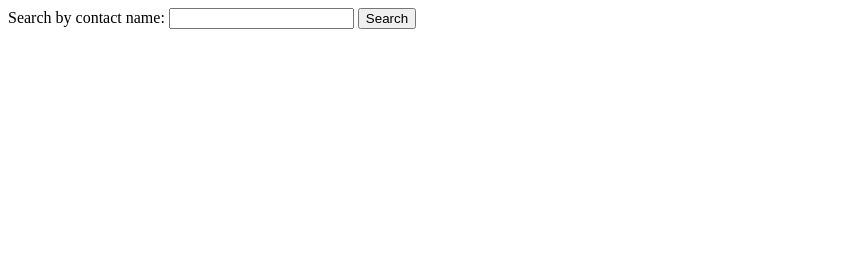
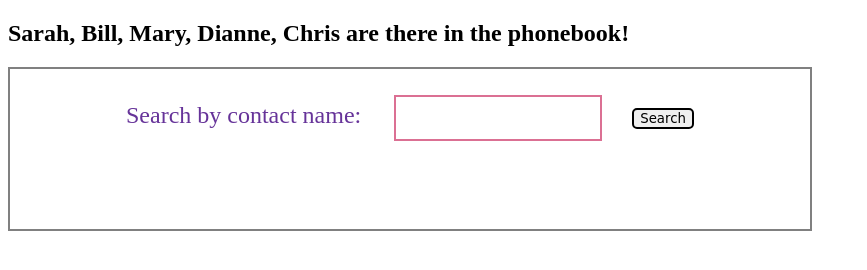
Before and after one commit to ImanMohi/practicejs, a plain HTML site: page index.htm in a window 1280 px wide. Shown: the whole page, without its empty margins (0-867 px from the left). Drawn offline with Linux system fonts and the light colour scheme.

Commit message:
using js

```diff
--- a/index.htm
+++ b/index.htm
@@ -8,12 +8,12 @@
 </head>
 <body>
     <div class="container">
-        <div>
+        <h2>Sarah, Bill, Mary, Dianne, Chris are there in the phonebook!</h2>
+        <div class="contact">
             <label for="search">Search by contact name: </label>
             <input id="search" type="text">
             <button>Search</button>
-
-<p></p
+            <p></p>
         </div>
     </div>
     <!--<script src="app.js"></script>-->
--- a/style.css
+++ b/style.css
@@ -1,4 +1,24 @@
-.div {
+.contact {
     text-align: center;
-    border: 2px solid pink;
+    position: relative;
+    height: 10em;
+    width: 50em;
+    border: 2px solid gray;
 }
+
+div.contact > label {
+    font-size: x-large;
+    color: rebeccapurple;
+}
+
+div.contact > input {
+    border: 2px solid palevioletred;
+    padding: 1em;
+    margin: 2em;
+}
+
+div.contact > button {
+    border-radius: 5px;
+    border: 2px solid black;
+    font-family: cursive;
+}
```
